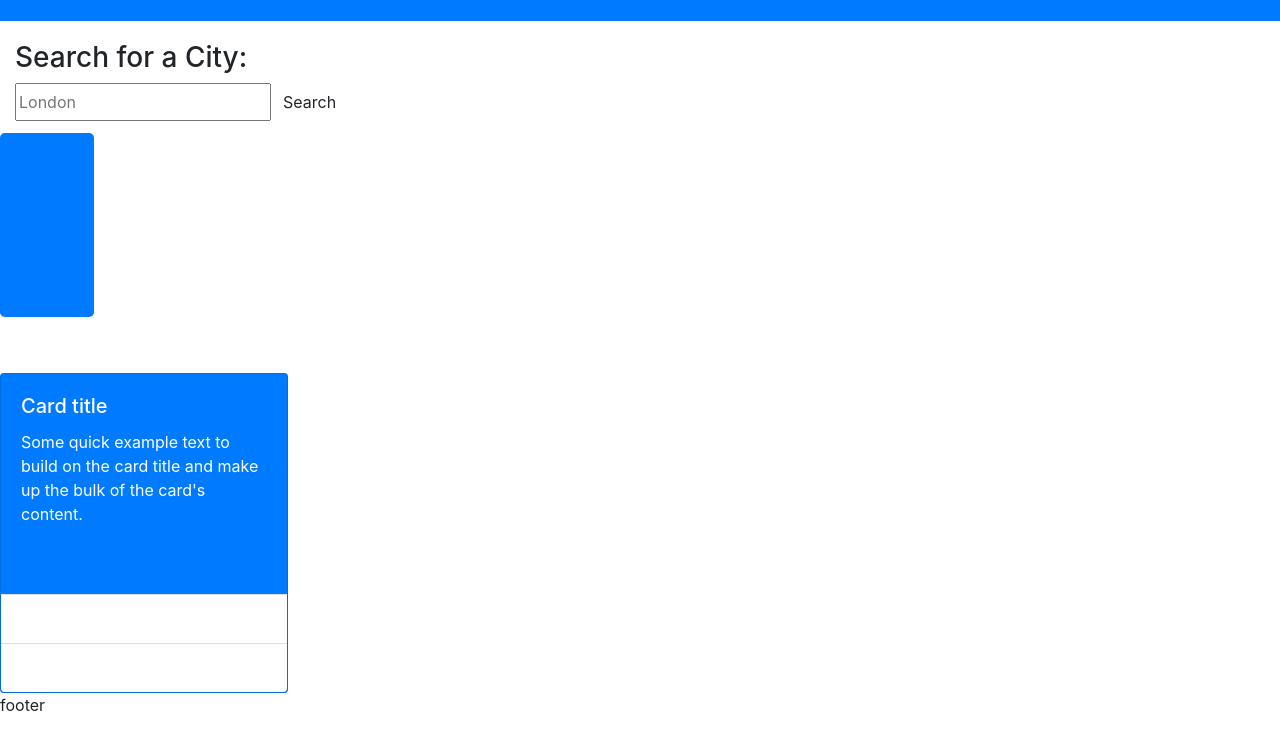
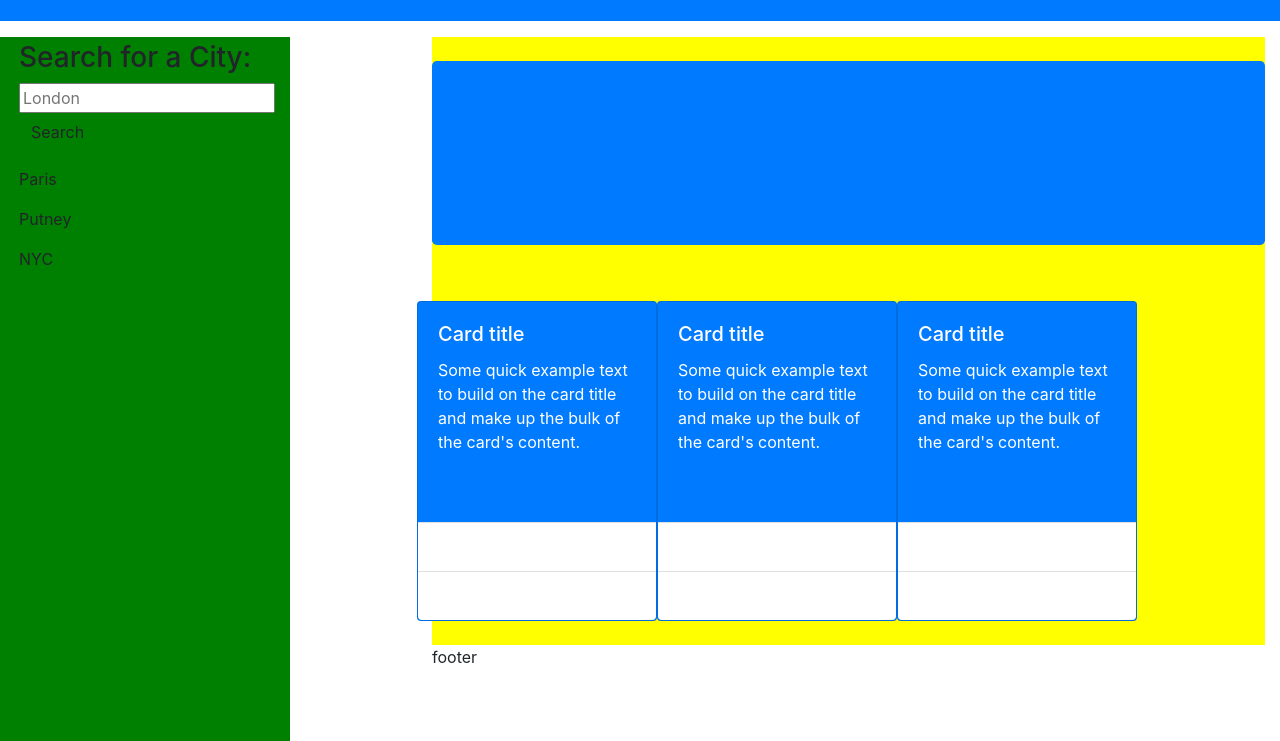
Before and after one commit to emilciorandomforest/JAA-8thWeekChallenge--Weather-Dashboard, a plain HTML site: page index.html in a window 1280 px wide. Shown: the part 59-800 px from the top of the page. Drawn offline with nearby package versions, Linux system fonts and the light colour scheme.

Commit message:
Adjust width of containers for weather cards

```diff
--- a/index.html
+++ b/index.html
@@ -12,7 +12,7 @@
 </head>
 
 <body>
-  <header id="top" class="container-fluid text-center text-white bg-primary p-2 weather-header" style = "position: fixed; height: 80px;">
+  <header id="top" class="container-fluid text-center text-white bg-primary p-2 weather-header" style = "position: fixed; height: 80px; z-index: 1;">
     <h1>Weather Dashboard</h1>
   </header>
 
@@ -21,7 +21,12 @@
   <br />
   <br />
 
-    <div class = d-flex style = "position: fixed; flex: 1 0 30%;">
+
+  <div class = "d-flex row container" style = "position: fixed;">
+
+    <div class = "pl-1" style = "width: 290px; height: 100%; position: fixed; background-color: green;">
+
+      <div>
       <!-- max-width for ultra wide resolutions -->
         <div>
           <div class="container">
@@ -43,20 +48,31 @@
                 </div>
               </div>
             </form>
-          <div class="list-group" id="history"></div>
+
+            <div class="list-group" id="history">
+              <p>Paris</p>
+              <p>Putney</p>
+              <p>NYC</p>
+            </div>
+
           </div>
         </div>
 
       </div>
 
-    <br />
-    <br />
-    <br />
-    <br />
+    </div>
+
+
+  </div>
+
+  <div class = "container pl-5" style = "width: 70%; height: 100%; margin-right: 0;">
+
+    <div style = "background-color: yellow;">
 
       <div>
 
-      <div class = "d-flex">
+        <br />
+        <div>
           <div class="jumbotron bg-primary" style = "color: white;" >
             <div class="container">
               <h1>
@@ -72,7 +88,9 @@
 
         <br />
 
-      <div class="card bg-primary" style="width: 18rem; color: white;">
+        <div class = "d-flex row">
+
+          <div class="card bg-primary" style="width: 15rem; color: white;">
           <div class="card-body">
               <h5 class="card-title">Card title</h5>
               <p class="card-text">Some quick example text to build on the card title and make up the bulk of the card's content.</p>
@@ -86,9 +104,47 @@
             </ul>
           </div>
 
+        <div class="card bg-primary" style="width: 15rem; color: white;">
+          <div class="card-body">
+              <h5 class="card-title">Card title</h5>
+              <p class="card-text">Some quick example text to build on the card title and make up the bulk of the card's content.</p>
+          </div>
+            <ul class="list-group list-group-flush">
+              <p class="leadTemp">
+              <p class="leadHumidity"></p>
+              <p class="leadAtmosphere"></p>
+              <li class="list-group-item">Dapibus ac facilisis in</li>
+              <li class="list-group-item">Vestibulum at eros</li>
+            </ul>
+        </div>
+
+        <div class="card bg-primary" style="width: 15rem; color: white;">
+          <div class="card-body">
+              <h5 class="card-title">Card title</h5>
+              <p class="card-text">Some quick example text to build on the card title and make up the bulk of the card's content.</p>
+          </div>
+            <ul class="list-group list-group-flush">
+              <p class="leadTemp">
+              <p class="leadHumidity"></p>
+              <p class="leadAtmosphere"></p>
+              <li class="list-group-item">Dapibus ac facilisis in</li>
+              <li class="list-group-item">Vestibulum at eros</li>
+            </ul>
+        </div>
+
+        </div>
+
+
+
+        <br />
+
         <div style = "position: fixed;"><p>footer</p>
           <section id="today" class="mt-3" role="region" aria-live="polite"></section>
           <section id="forecast" class="row mt-3" role="region" aria-live="polite"></section>
+        </div>
+
+      </div>
+
     </div>
 
   </div>
```
Lines whose indentation alone changed are shown as unchanged.
